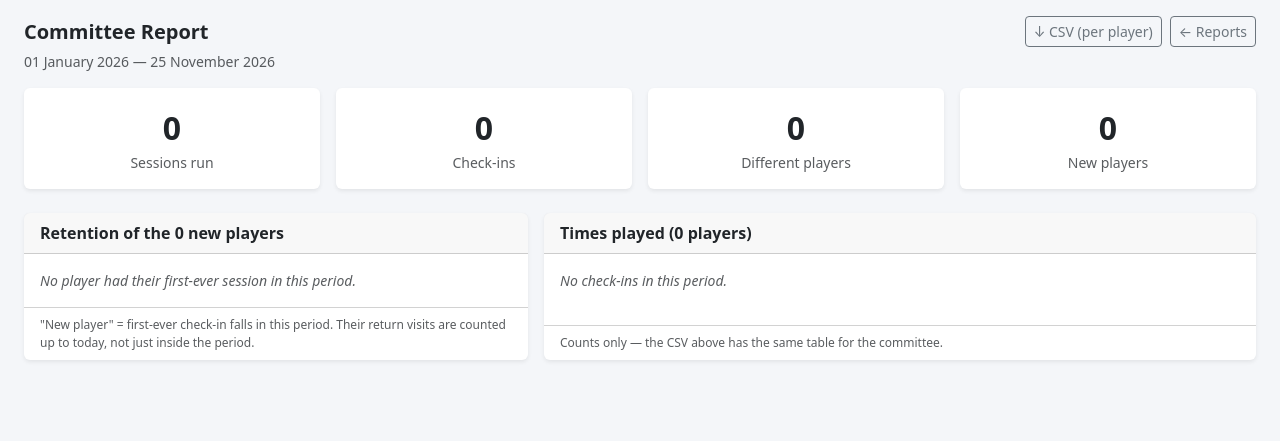
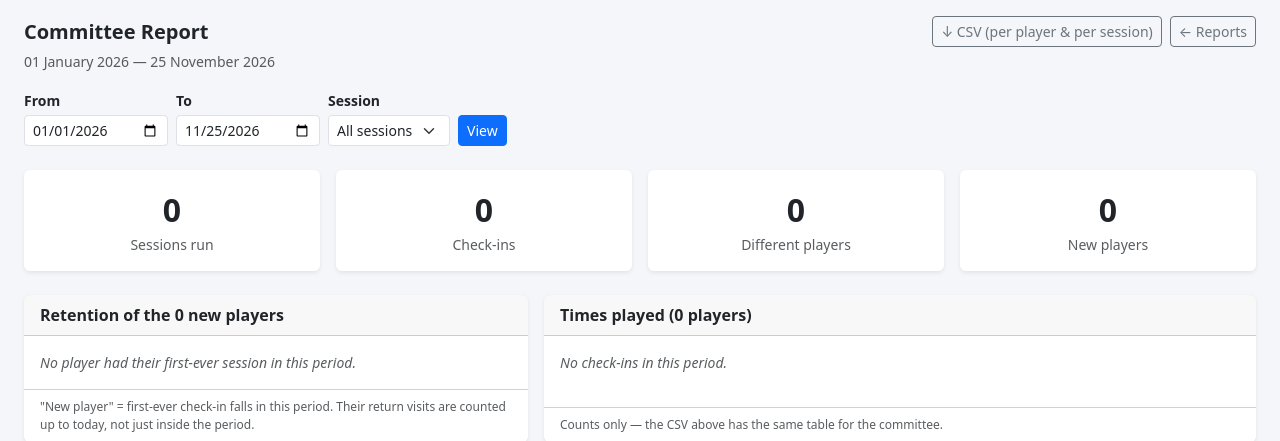
Before and after one commit to markosharknz1/Club_Training, a Flask app: page /reports/committee in a window 1280 px wide. Shown: the part 56-497 px from the top of the page. Run offline with Flask 3, Linux system fonts and the light colour scheme; parts of the project's set-up code (start-up, migrations or seed data) failed here and were passed over; some libraries are stand-ins or nearby versions.

Commit message:
Committee report broken down per session
Per-session stats differ wildly, so the committee report now shows one
row per session - times run, check-ins, average per run, different
players, new players, came back, retention % - with an "Only this"
drill-down, a Session filter on the report and the Reports card, and
per-session columns plus a per-session summary block in the CSV. A new
player belongs to the session their first-ever club visit was at; their
return visits still count anywhere.

Co-Authored-By: Claude Fable 5 <noreply@anthropic.com>

```diff
--- a/app.py
+++ b/app.py
@@ -2482,8 +2482,12 @@ def create_app():
         if err:
             flash(err, 'danger')
             return redirect(url_for('reports'))
+        session_id = request.args.get('session_id', type=int)
+        all_sessions = SessionTemplate.query.order_by(
+            SessionTemplate.day_of_week, SessionTemplate.start_time).all()
         return render_template('reports_committee.html',
-                               **_committee_report_data(start, end))
+                               all_sessions=all_sessions,
+                               **_committee_report_data(start, end, session_id))
 
     @app.route('/reports/committee.csv')
     def reports_committee_csv():
@@ -2493,15 +2497,28 @@ def create_app():
         if err:
             flash(err, 'danger')
             return redirect(url_for('reports'))
-        data = _committee_report_data(start, end)
+        session_id = request.args.get('session_id', type=int)
+        data = _committee_report_data(start, end, session_id)
         buf = io.StringIO()
         w = csv.writer(buf)
         w.writerow([f'Times played {start.strftime("%d/%m/%Y")} to {end.strftime("%d/%m/%Y")}'])
-        w.writerow(['Player', 'Times played in period', 'New this period',
-                    'Total sessions ever'])
+        # one column per session the report covers, so the committee sees
+        # each night separately — plus the period total
+        tpl_cols = [(t['id'], t['name']) for t in data['per_session']]
+        w.writerow(['Player'] + [n for _, n in tpl_cols]
+                   + ['Total in period', 'New this period', 'Total sessions ever'])
         for r in data['players']:
-            w.writerow([r['name'], r['plays'], 'Yes' if r['new'] else '',
-                        r['total_ever']])
+            w.writerow([r['name']]
+                       + [r['per_template'].get(tid, 0) for tid, _ in tpl_cols]
+                       + [r['plays'], 'Yes' if r['new'] else '', r['total_ever']])
+        if data['per_session']:
+            w.writerow([])
+            w.writerow(['Session', 'Times run', 'Check-ins', 'Avg per run',
+                        'Different players', 'New players', 'Came back', 'Retention %'])
+            for t in data['per_session']:
+                w.writerow([t['name'], t['occurrences'], t['checkins'], t['avg'],
+                            t['uniques'], t['new'], t['returned'],
+                            t['retention_rate'] if t['retention_rate'] is not None else ''])
         return Response(
             buf.getvalue(), mimetype='text/csv',
             headers={'Content-Disposition':
@@ -3890,26 +3907,32 @@ def _report_month_data(year, month):
     }
 
 
-def _committee_report_data(start, end):
-    """Committee numbers for an explicit date range: how many new players,
-    whether they stuck around (retention), and how often each player played.
-
-    'New player' = their first-ever check-in falls inside the range (not the
-    manual NEW tick, which staff can forget). Retention counts each new
-    player's TOTAL check-ins from their first day to today — not just inside
-    the range — so a January starter still playing in June counts as kept."""
-    rows = (db.session.query(Attendance.player_id, SessionDate.date)
+def _committee_report_data(start, end, session_id=None):
+    """Committee numbers for an explicit date range, broken down PER SESSION
+    (per-session stats differ wildly), optionally filtered to one session.
+
+    'New player' = their first-ever club check-in — at any session — falls
+    inside the range (not the manual NEW tick, which staff can forget); a
+    new player belongs to the session their first visit was at. Retention
+    counts each new player's TOTAL check-ins anywhere from their first day
+    to today — not just inside the range — so a January starter still
+    playing in June counts as kept."""
+    rows = (db.session.query(Attendance.player_id, SessionDate.date,
+                             SessionDate.session_id)
             .join(SessionDate, Attendance.session_date_id == SessionDate.id)
             .order_by(SessionDate.date).all())
-    first_ever, totals_ever, in_range = {}, {}, {}
-    sessions_in_range = set()
-    for pid, d in rows:
-        first_ever.setdefault(pid, d)
+    first_ever, totals_ever = {}, {}          # club-wide, never filtered
+    in_range, per_tpl_player = {}, {}         # filtered by session_id if set
+    for pid, d, tid in rows:
+        first_ever.setdefault(pid, (d, tid))
         totals_ever[pid] = totals_ever.get(pid, 0) + 1
-        if start <= d <= end:
+        if start <= d <= end and (session_id is None or tid == session_id):
             in_range[pid] = in_range.get(pid, 0) + 1
-            sessions_in_range.add(d)
-    new_pids = {pid for pid, f in first_ever.items() if start <= f <= end}
+            per_tpl_player.setdefault(pid, {})
+            per_tpl_player[pid][tid] = per_tpl_player[pid].get(tid, 0) + 1
+    new_pids = {pid for pid, (f, ftid) in first_ever.items()
+                if start <= f <= end
+                and (session_id is None or ftid == session_id)}
 
     buckets = [('Came once, never returned', lambda n: n == 1),
                ('Returned 1–2 more times (2–3 total)', lambda n: 2 <= n <= 3),
@@ -3923,17 +3946,46 @@ def _committee_report_data(start, end):
     players = sorted(
         ({'name': names.get(pid, f'(deleted player {pid})'),
           'plays': cnt,
+          'per_template': per_tpl_player.get(pid, {}),
           'new': pid in new_pids,
           'total_ever': totals_ever[pid]}
          for pid, cnt in in_range.items()),
         key=lambda r: (-r['plays'], r['name'].lower()))
 
-    sd_count = (SessionDate.query
-                .filter(SessionDate.date >= start, SessionDate.date <= end)
-                .count())
+    # One row per session template: this is where the committee sees that
+    # Monday Juniors and Wednesday Seniors behave like different clubs.
+    sd_q = SessionDate.query.filter(SessionDate.date >= start,
+                                    SessionDate.date <= end)
+    if session_id is not None:
+        sd_q = sd_q.filter(SessionDate.session_id == session_id)
+    occurrences = {}
+    for sd in sd_q.all():
+        occurrences[sd.session_id] = occurrences.get(sd.session_id, 0) + 1
+    tpl_rows = []
+    for tpl in SessionTemplate.query.order_by(SessionTemplate.day_of_week,
+                                              SessionTemplate.start_time).all():
+        if session_id is not None and tpl.id != session_id:
+            continue
+        occ = occurrences.get(tpl.id, 0)
+        checkins = sum(p['per_template'].get(tpl.id, 0) for p in players)
+        uniques = sum(1 for p in players if p['per_template'].get(tpl.id, 0))
+        tpl_new = {pid for pid in new_pids if first_ever[pid][1] == tpl.id}
+        tpl_ret = sum(1 for pid in tpl_new if totals_ever[pid] >= 2)
+        if not occ and not checkins:
+            continue
+        tpl_rows.append({
+            'id': tpl.id, 'name': tpl.name,
+            'occurrences': occ, 'checkins': checkins,
+            'avg': round(checkins / occ, 1) if occ else 0,
+            'uniques': uniques,
+            'new': len(tpl_new), 'returned': tpl_ret,
+            'retention_rate': round(100 * tpl_ret / len(tpl_new)) if tpl_new else None,
+        })
+
     return {
         'start': start, 'end': end,
-        'sessions_run': sd_count,
+        'session_id': session_id,
+        'sessions_run': sum(occurrences.values()),
         'total_checkins': sum(in_range.values()),
         'unique_players': len(in_range),
         'new_players': len(new_pids),
@@ -3941,6 +3993,7 @@ def _committee_report_data(start, end):
         'retention_rate': round(100 * returned / len(new_pids)) if new_pids else None,
         'retention': retention,
         'players': players,
+        'per_session': tpl_rows,
     }
 
 
--- a/templates/reports_committee.html
+++ b/templates/reports_committee.html
@@ -5,12 +5,36 @@
 <div class="d-flex justify-content-between align-items-center mb-1 flex-wrap gap-2">
   <h5 class="mb-0 fw-bold">Committee Report</h5>
   <div class="d-flex gap-2">
-    <a href="/reports/committee.csv?start={{ start.isoformat() }}&end={{ end.isoformat() }}"
-       class="btn btn-outline-secondary btn-sm">↓ CSV (per player)</a>
+    <a href="/reports/committee.csv?start={{ start.isoformat() }}&end={{ end.isoformat() }}{% if session_id %}&session_id={{ session_id }}{% endif %}"
+       class="btn btn-outline-secondary btn-sm">↓ CSV (per player &amp; per session)</a>
     <a href="/reports" class="btn btn-outline-secondary btn-sm">← Reports</a>
   </div>
 </div>
 <div class="text-muted small mb-3">{{ start.strftime('%d %B %Y') }} — {{ end.strftime('%d %B %Y') }}</div>
+
+{# Re-run with different dates or a single session #}
+<form method="get" action="/reports/committee" class="row g-2 align-items-end mb-4">
+  <div class="col-auto">
+    <label class="form-label small fw-semibold mb-1">From</label>
+    <input type="date" name="start" class="form-control form-control-sm" value="{{ start.isoformat() }}">
+  </div>
+  <div class="col-auto">
+    <label class="form-label small fw-semibold mb-1">To</label>
+    <input type="date" name="end" class="form-control form-control-sm" value="{{ end.isoformat() }}">
+  </div>
+  <div class="col-auto">
+    <label class="form-label small fw-semibold mb-1">Session</label>
+    <select name="session_id" class="form-select form-select-sm">
+      <option value="">All sessions</option>
+      {% for s in all_sessions %}
+      <option value="{{ s.id }}" {% if session_id == s.id %}selected{% endif %}>{{ s.name }}</option>
+      {% endfor %}
+    </select>
+  </div>
+  <div class="col-auto">
+    <button class="btn btn-primary btn-sm">View</button>
+  </div>
+</form>
 
 {# Headline numbers #}
 <div class="row g-3 mb-4">
@@ -28,6 +52,54 @@
   </div>
   {% endfor %}
 </div>
+
+{# Per-session breakdown — each night behaves like its own club #}
+{% if per_session %}
+<div class="card shadow-sm border-0 mb-4">
+  <div class="card-header fw-semibold">Per session</div>
+  <div class="table-responsive">
+    <table class="table table-sm align-middle mb-0" style="font-size:.88rem">
+      <thead class="table-dark">
+        <tr>
+          <th>Session</th>
+          <th class="text-end">Times run</th>
+          <th class="text-end">Check-ins</th>
+          <th class="text-end">Avg per run</th>
+          <th class="text-end">Different players</th>
+          <th class="text-end">New players</th>
+          <th class="text-end">Came back</th>
+          <th class="text-end">Retention</th>
+          <th></th>
+        </tr>
+      </thead>
+      <tbody>
+        {% for t in per_session %}
+        <tr>
+          <td class="fw-semibold">{{ t.name }}</td>
+          <td class="text-end">{{ t.occurrences }}</td>
+          <td class="text-end">{{ t.checkins }}</td>
+          <td class="text-end">{{ t.avg }}</td>
+          <td class="text-end">{{ t.uniques }}</td>
+          <td class="text-end">{{ t.new }}</td>
+          <td class="text-end">{{ t.returned }}</td>
+          <td class="text-end fw-semibold">{% if t.retention_rate is not none %}{{ t.retention_rate }}%{% else %}—{% endif %}</td>
+          <td class="text-end">
+            {% if not session_id %}
+            <a class="btn btn-outline-secondary btn-sm py-0 px-2"
+               href="/reports/committee?start={{ start.isoformat() }}&end={{ end.isoformat() }}&session_id={{ t.id }}">Only this</a>
+            {% endif %}
+          </td>
+        </tr>
+        {% endfor %}
+      </tbody>
+    </table>
+  </div>
+  <div class="card-footer bg-transparent text-muted" style="font-size:.75rem">
+    A new player belongs to the session their first-ever club visit was at;
+    "came back" counts their later visits to any session.
+  </div>
+</div>
+{% endif %}
 
 <div class="row g-3 mb-4">
   {# Retention #}
```
Also changed, not shown: CLAUDE.md (+15 -0 lines), templates/reports.html (+11 -2 lines).
